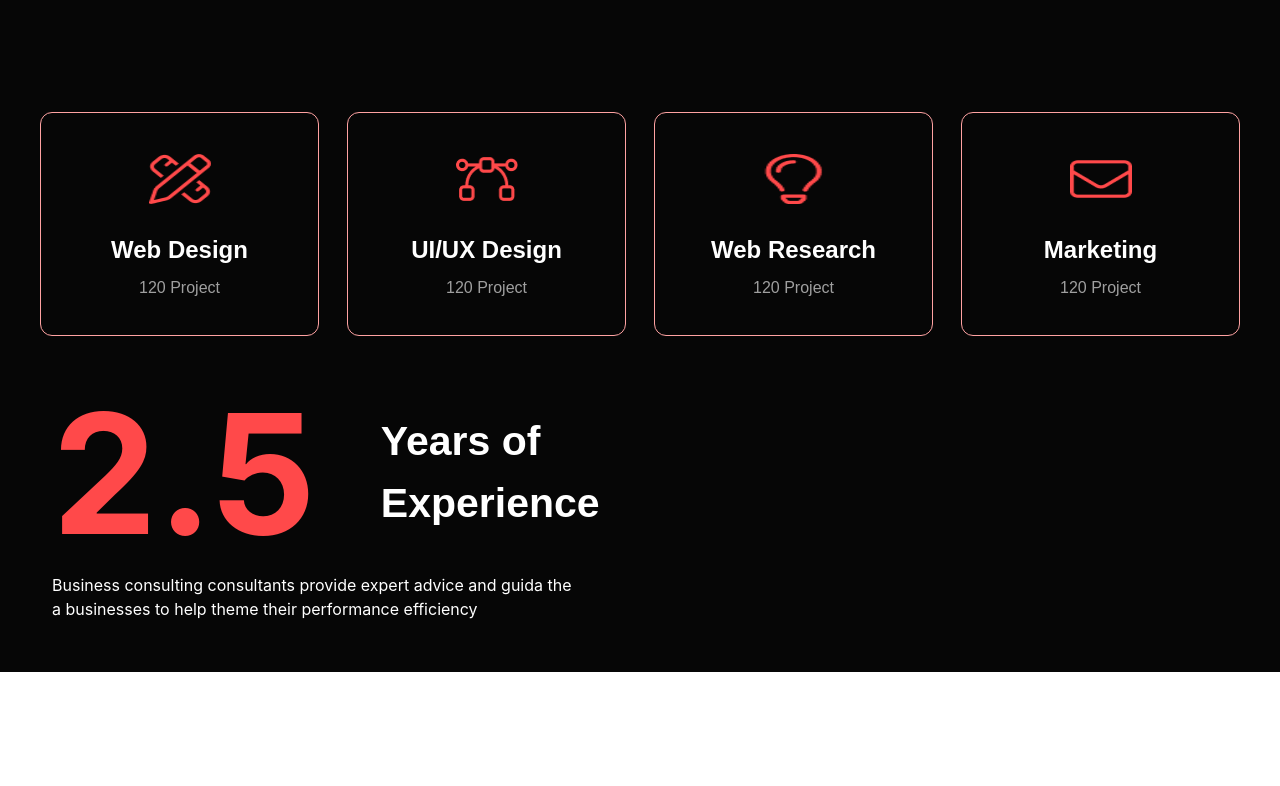
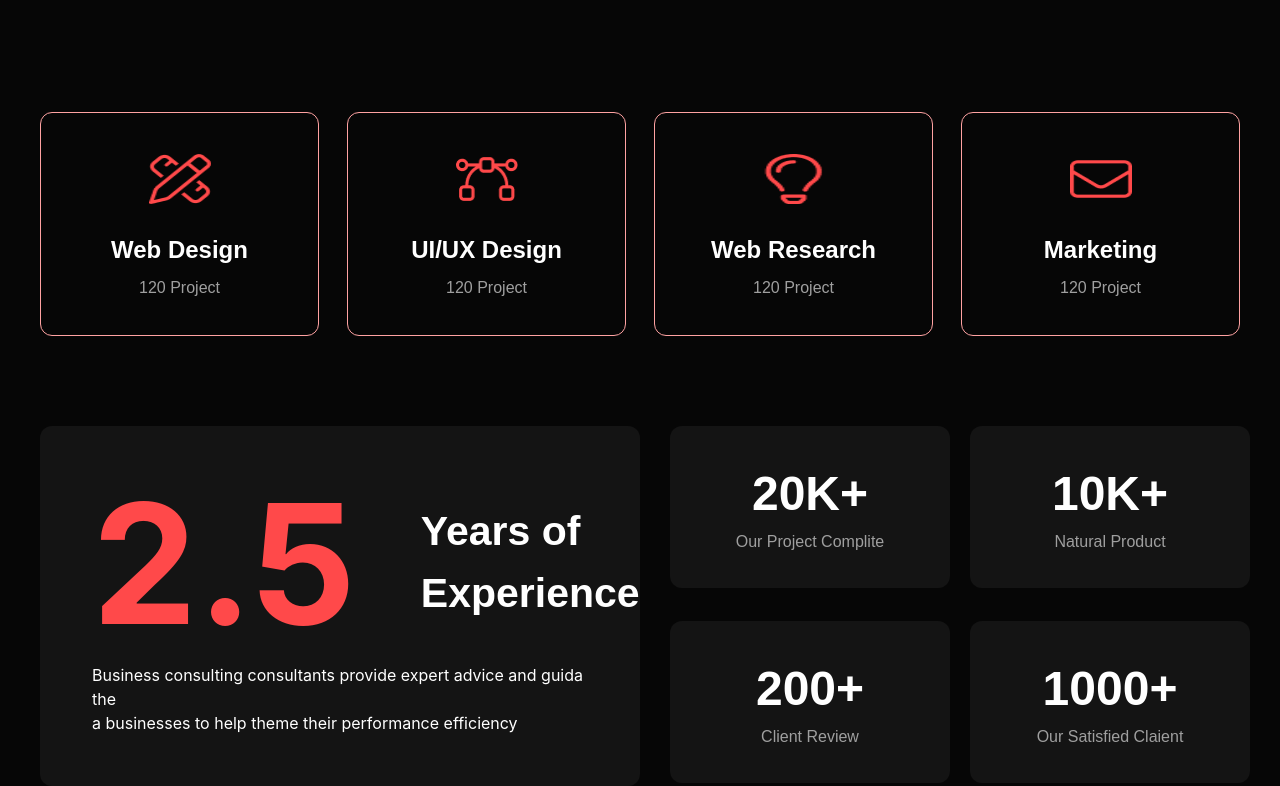
Before and after one commit to devjihad/Reeni_Creative_Protfolio, a React (Vite) app: page / in a window 1280 px wide. Shown: the part 866-1652 px from the top of the page. Before the commit the page ends 1538 px from the top, so only its background shows below. Built offline with nearby package versions, Linux system fonts and the light colour scheme.

Commit message:
five curd done

```diff
--- a/src/Container/FiveCard/FiveCard.jsx
+++ b/src/Container/FiveCard/FiveCard.jsx
@@ -2,14 +2,36 @@ import React from 'react';
 
 const FiveCard = () => {
     return (
-        <div>
-            <div className='px-13 pt-9 pb-12.75'>
+        <div className='container mt-7.5 flex gap-7.5'>
+            <div className='px-13 pt-9 pb-12.75 bg-cardBG w-1/2 rounded-xl'>
                 <div className='flex gap-16.25 items-center py-9.75 pr-12.75'>
                     <h3 className='text-[167px] font-bold text-red1 leading-0'>2.5 </h3>
                     <p className='text-[41px] font-rajdhani font-bold'>Years of <br />Experience</p>
                 </div>
                 <p>Business consulting consultants provide expert advice and guida the <br /> a businesses to help theme their performance efficiency</p>
             </div>
+
+            <div className='grid grid-cols-2 gap-7.5'>
+                <div className='py-8 text-center w-70 h-40.5 bg-cardBG  rounded-xl mr-7.5'>
+                    <h3 className='text-[48px] font-rajdhani font-bold'>20K+ </h3>
+                    <p className='text-[16px] text-gray1 font-rubik'>Our Project Complite</p>
+                </div>
+
+                <div className='py-8 text-center w-70 h-40.5 bg-cardBG  rounded-xl'>
+                    <h3 className='text-[48px] font-rajdhani font-bold'>10K+ </h3>
+                    <p className='text-[16px] text-gray1 font-rubik'>Natural Product</p>
+                </div>
+
+                <div className='py-8 text-center w-70 h-40.5 bg-cardBG  rounded-xl'>
+                    <h3 className='text-[48px] font-rajdhani font-bold'>200+ </h3>
+                    <p className='text-[16px] text-gray1 font-rubik'>Client Review</p>
+                </div>
+
+                <div className='py-8 text-center w-70 h-40.5 bg-cardBG  rounded-xl'>
+                    <h3 className='text-[48px] font-rajdhani font-bold'>1000+ </h3>
+                    <p className='text-[16px] text-gray1 font-rubik'>Our Satisfied Claient</p>
+                </div>
+            </div>
         </div>
     );
 };
--- a/src/Container/FourCard/FourCard.jsx
+++ b/src/Container/FourCard/FourCard.jsx
@@ -5,7 +5,7 @@ import img4 from "../../assets/4.png"
 
 const FourCard = () => {
   return (
-    <div className="container flex justify-between gap-7 mt-7.5">
+    <div className="container flex justify-between gap-7 mt-7.5 mb-22.5">
         <div  className="w-74 h-56 border border-red-300 py-10.25 rounded-xl">
             <img src={img1} alt="" className="mx-auto w-15.5 h-12.5 mb-7 "/>
             <h4 className=" text-center text-[24px] font-bold font-rajdhani mb-2">Web Design </h4>
```
